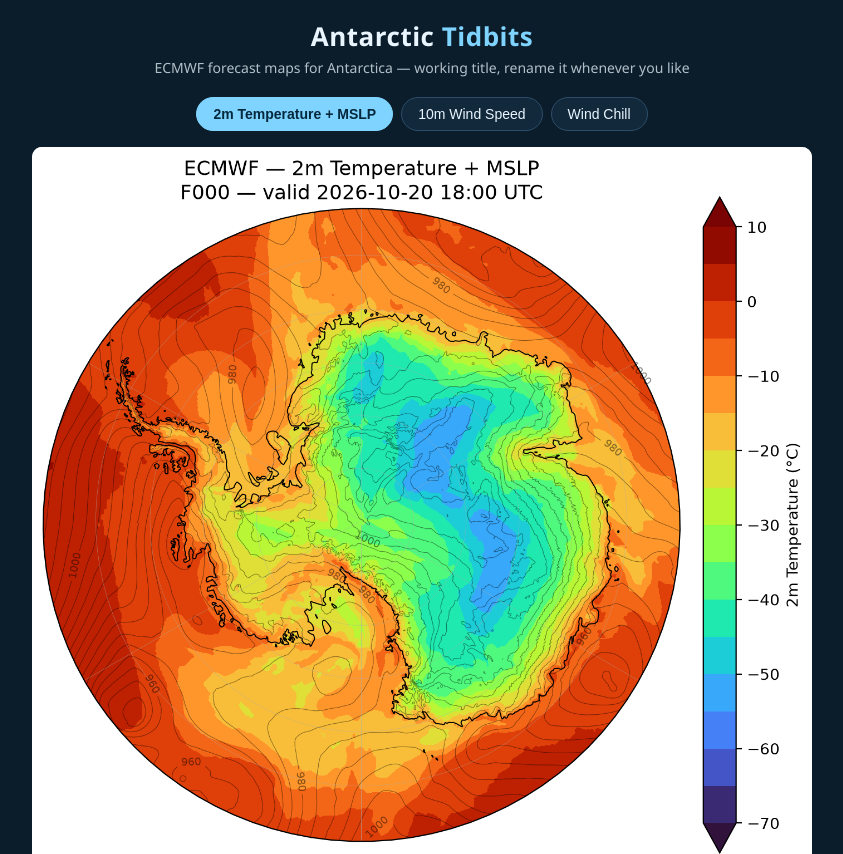
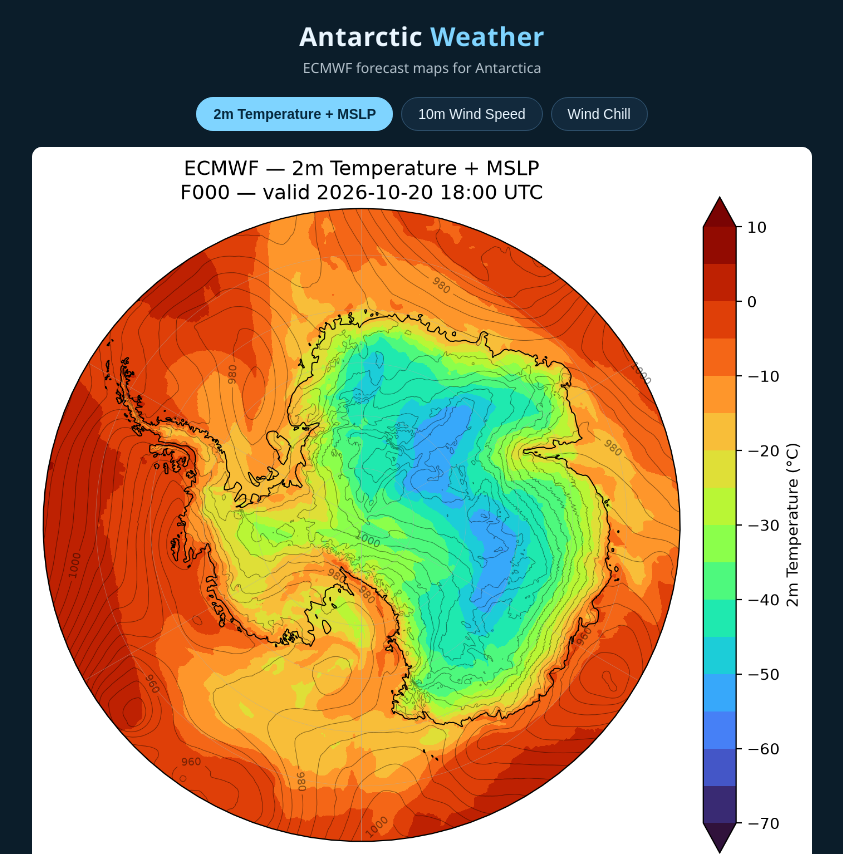
Before and after one commit to belugaville/antarctic-wx, a plain HTML site: page index.html in a window 1280 px wide. Shown: the top 854 px of the page, without its empty margins (218-1061 px from the left). Drawn offline with Linux system fonts and the light colour scheme.

Commit message:
Rename site to Antarctic Weather

```diff
--- a/index.html
+++ b/index.html
@@ -3,7 +3,7 @@
 <head>
 <meta charset="UTF-8">
 <meta name="viewport" content="width=device-width, initial-scale=1.0">
-<title>Antarctic Tidbits — ECMWF Forecast Maps</title>
+<title>Antarctic Weather — ECMWF Forecast Maps</title>
 <style>
   :root { --ice: #7fd4ff; --bg: #0b1d2a; --panel: #12293c; --text: #eaf6ff; }
   * { box-sizing: border-box; }
@@ -33,8 +33,8 @@
 <body>
 
 <header>
-  <h1>Antarctic <span class="accent">Tidbits</span></h1>
-  <p>ECMWF forecast maps for Antarctica — working title, rename it whenever you like</p>
+  <h1>Antarctic <span class="accent">Weather</span></h1>
+  <p>ECMWF forecast maps for Antarctica</p>
 </header>
 
 <!-- Product buttons: data-product values must match your folder names -->
```
